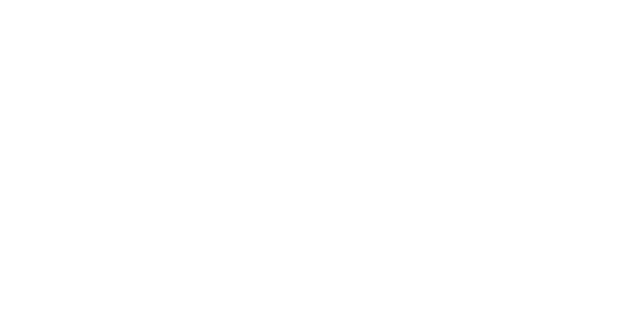
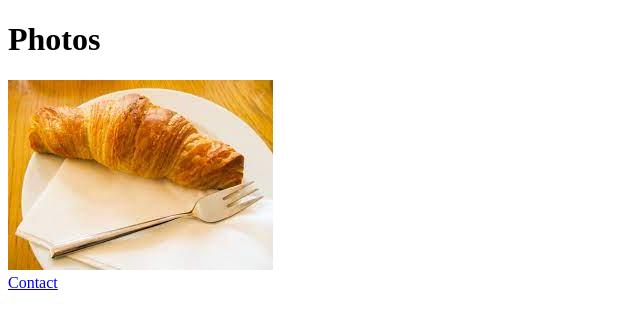
Before and after one commit to MandyMosey/Croissant, a plain HTML site: page photo.html in a window 1280 px wide. Shown: the whole page, without its empty margins (0-640 px from the left). Drawn offline with Linux system fonts and the light colour scheme.

Commit message:
Added page links

```diff
--- a/photo.html
+++ b/photo.html
@@ -7,6 +7,9 @@
   <title>Photo</title>
 </head>
 <body>
-
+  <h1>Photos</h1>
+  <img src="src/croissant.jpg" alt="">
+  <br>
+  <a href="/contact.html">Contact</a>
 </body>
 </html>
```
Also changed, not shown: index.html (+2 -0 lines), src/croissant.jpg (added), 1 other file.
